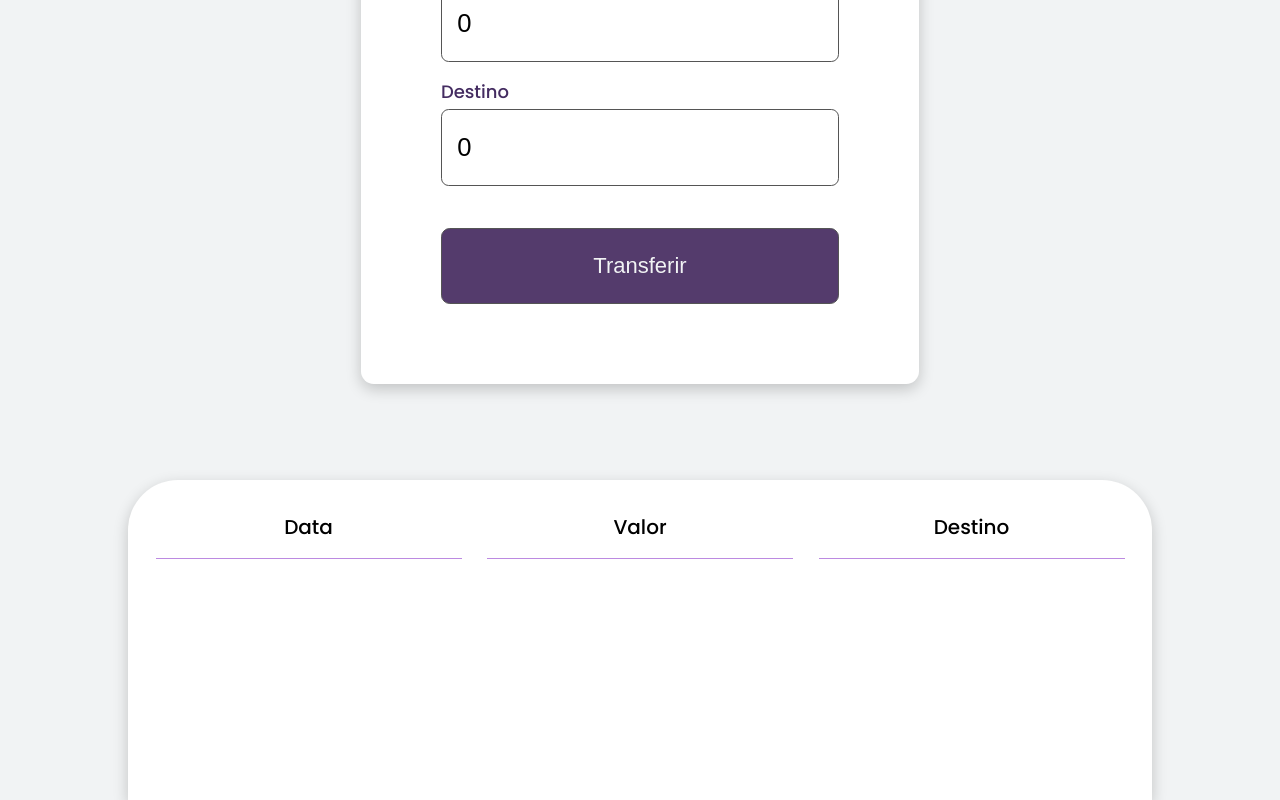
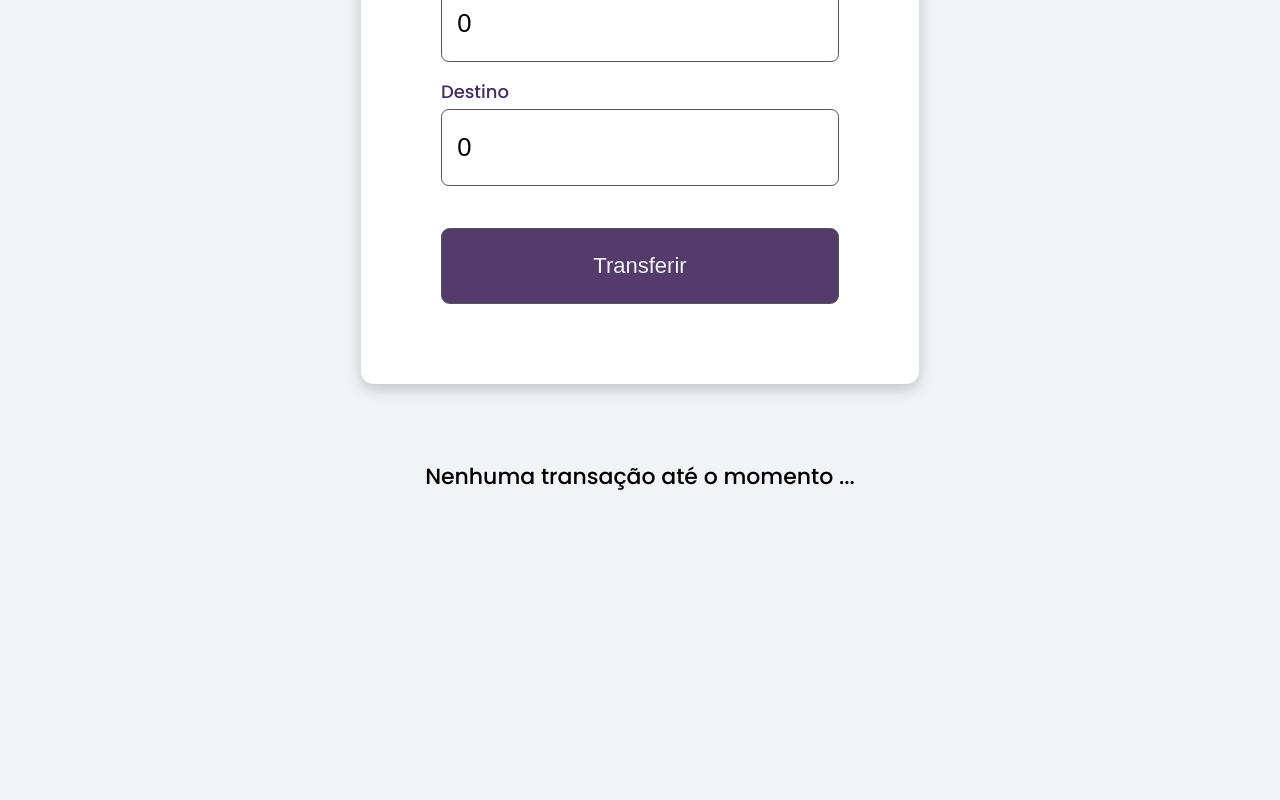
Before and after one commit to ValberJunior/byte-bank, an Angular app: page / in a window 1280 px wide. Shown: the part 237-1037 px from the top of the page. After the commit the page ends 800 px from the top, so only its background shows below. Built offline with nearby package versions, Linux system fonts and the light colour scheme.

Commit message:
update component

```diff
--- a/src/app/extrato/extrato.component.html
+++ b/src/app/extrato/extrato.component.html
@@ -1,8 +1,8 @@
 <section class="container">
-  <div class="container__alert">
+  <div class="container__alert" *ngIf="!!displayMessage">
     <p class="container__alert-message">{{displayMessage}}</p>
   </div>
-<table class="table">
+<table class="table" *ngIf="transactions.length > 0 ; else emptyList">
   <thead class="table__header">
     <th class="table__header-content">Data</th>
     <th class="table__header-content">Valor</th>
@@ -16,4 +16,7 @@
     </tr>
   </tbody>
 </table>
+<ng-template #emptyList>
+<p class="container__emptyList">Nenhuma transação até o momento ...</p>
+</ng-template>
 </section>
--- a/src/app/extrato/extrato.component.scss
+++ b/src/app/extrato/extrato.component.scss
@@ -4,28 +4,36 @@
   @include screenSize(100%,auto);
   @include displayFlex(center,center,column);
   &__alert{
-    @include screenSize(80vw,auto);
+    @include screenSize(100vw,10vh);
+    @include displayFlex(center,center,row);
+    background-color: $color15;
+    padding: 2em 6em;
+    @include cardShadow();
+    @include pulseAnimation();
+    margin-bottom: 3vh;
     &-message{
-      @include typography(18px, center, 1.3em, 600);
+      @include typography(20px, center, 1.3em, 600);
       margin-bottom: 2vh;
       color: $color13;
     }
   }
   .table{
-    @include screenSize(100%,40vh);
+    @include screenSize(100vw,auto);
     @include cardShadow();
     background: $color10;
     border-radius: 50px 50px 0 0;
     &__header{
       @include screenSize(100%,auto);
       @include displayFlex(space-evenly, center, row);
+      border-radius: 50px 50px 0 0;
+      background-color: $color5;
       &-content{
         @include screenSize(30%,auto);
         padding: 1.5em 0 .8em 0;
         font-size: 20px;
         text-align: center;
         font-weight: 500;
-        border-bottom: 1px solid $color2;
+        color: $color3;
       }
     }
    &__body{
@@ -35,7 +43,7 @@
       @include screenSize(100%,auto);
       @include displayFlex(space-evenly, center, row);
       &:nth-child(even){
-        background-color: $color5;
+        background-color: $color14;
       }
       .item{
         @include screenSize(30%,auto);
@@ -47,4 +55,8 @@
     }
    }
   }
+
+  &__emptyList{
+    @include typography(22px, center, 1.2em, 500);
+  }
 }
```
